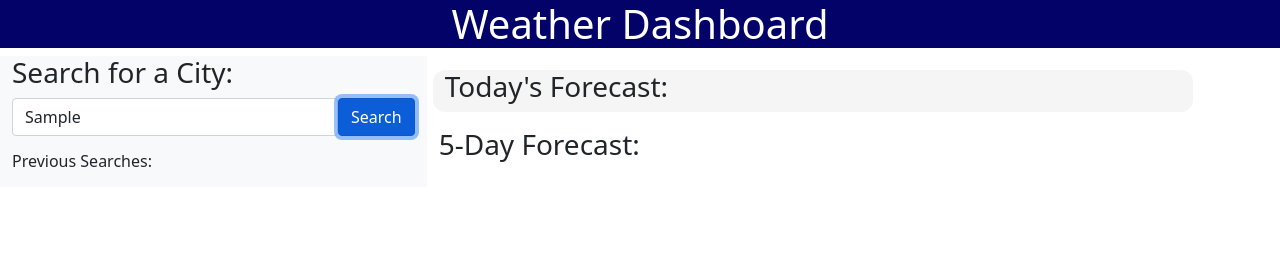
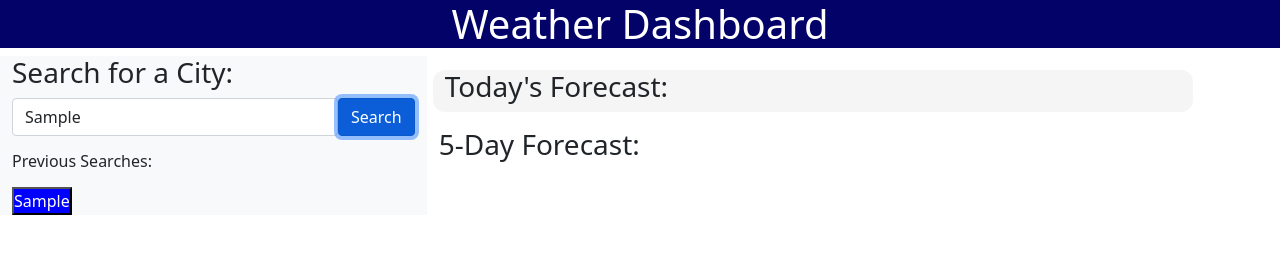
Before and after one commit to csnyder94/weather-dashboard, a plain HTML site: page index.html in a window 1280 px wide. Both pictures are taken after typing "Sample" into the empty fields and a click on the button "Search". Drawn offline with nearby package versions, Linux system fonts and the light colour scheme; no server answers.

Commit message:
added final JS refactor

```diff
--- a/assets/js/script.js
+++ b/assets/js/script.js
@@ -70,9 +70,10 @@ async function secondApiCall(lat, lon) {  //Function for Forecast Weather Data
     }
 };
 function saveSearch(searchTerm) { //Saves Searches
-    let searchTermList = getSearches()
-    searchTermList.push(searchTerm)
-    localStorage.setItem("searchTerm", JSON.stringify(searchTermList));
+    let searchTermList = getSearches();
+    const newSearchTermList = searchTermList.filter(city => city.toUpperCase() !== searchTerm.toUpperCase()); //Makes new list to remove duplicate buttons from being created (removes case-sensitivity cases also)
+    newSearchTermList.push(searchTerm) //Pushes new search list
+    localStorage.setItem("searchTerm", JSON.stringify(newSearchTermList)); //Sets to local storage
 }
 
 function getSearches(){ //Gets searches
@@ -83,7 +84,6 @@ const buttonContainer = $('#button-container'); // Get the button container elem
 buttonContainer.empty(); // Remove any existing buttons in the container
 
 function createSearchButton(searchTerm){ //Creates searched cities buttons and styles them
-
     searchButton = $('<button>');
     searchButton.val(searchTerm);
     searchButton.text(searchTerm);
@@ -91,6 +91,7 @@ function createSearchButton(searchTerm){ //Creates searched cities buttons and s
     searchButton.css('color', 'white');
     searchButton.css('display', 'block')
     searchButton.css('margin-top', '10px')
+
     searchButton.click(event => {
         doTheSearch(searchTerm)
     }
@@ -102,19 +103,22 @@ function createSearchButton(searchTerm){ //Creates searched cities buttons and s
 function loadPreviousSearches() {
 let searchTermList = getSearches()
 
+$('#searchContainer').empty(); //Clears container of previous searched buttons
+
 searchTermList.forEach(searchTerm => {
   let searchButton = createSearchButton(searchTerm)
 
-  $('#searchContainer').append(searchButton) //Appending search buttons to html page
+$('#searchContainer').append(searchButton) //Appending search buttons to html container
 }
 );
 }
 
 loadPreviousSearches(); //Calling function
 
-function doTheSearch(searchTerm){
+function doTheSearch(searchTerm){ //Searches saves and load previous searches function
     searchApi(searchTerm);
     saveSearch(searchTerm);
+    loadPreviousSearches();
 }
 
 submitBtn.addEventListener('click', function (event) { //Event listener for submit button click (Prevent Default and first API is called) (Also calls search)
--- a/index.html
+++ b/index.html
@@ -16,7 +16,7 @@
 
  <body>
     <header class ="weather-dashboard"> <!-- Header and Current Day Weather for CSS -->
-        <h1 class=>Weather Dashboard</h1>
+        <h1>Weather Dashboard</h1>
     </header>
 
     <main class="container" style="max-width: 100%;">
@@ -30,7 +30,7 @@
                 </form>
 
                  <p><h6>Previous Searches:</h6></p>
-                 <div id="searchContainer"></div>
+                 <div id="searchContainer"></div>  <!--Referenced in JS to store previous cities search buttons-->
             </div>
 
             <div class="col-sm-12 col-lg-8"> <!--Bootstrap for Today and 5-Day Forecast-->
@@ -42,20 +42,20 @@
                                 </div>
                             </div>
 
-                            <div class="row"> <!-- 5-Day Forecast Column -->
+                            <div class="row"> <!-- Weather Forecast Column -->
                                 <div class="col-12 box currentBackground" id="currentWeather">  <!-- City Search Column -->
                                     <h3>Today's Forecast:</h3>
                                 </div>
-                                 <div class="col-md-4"></div>
+                                    <div class="col-md-4"></div>
                             </div>
                         </div>
-               </div>
-              <div class="row">
+                    </div>
+                <div class="row">
                     <div class="col-10 list" id="forecastWeather">
                         <h3>5-Day Forecast:</h3>
                     </div>
-               </div>
-                <!-- 5 Days Weather Forcast Append -->
+                </div>
+                <!-- Weather Forecast Append -->
                 <div class="row" id="fiveDayAppend"></div>
             </div>
         </div>
```
Also changed, not shown: assets/css/style.css (line endings or trailing spaces).
